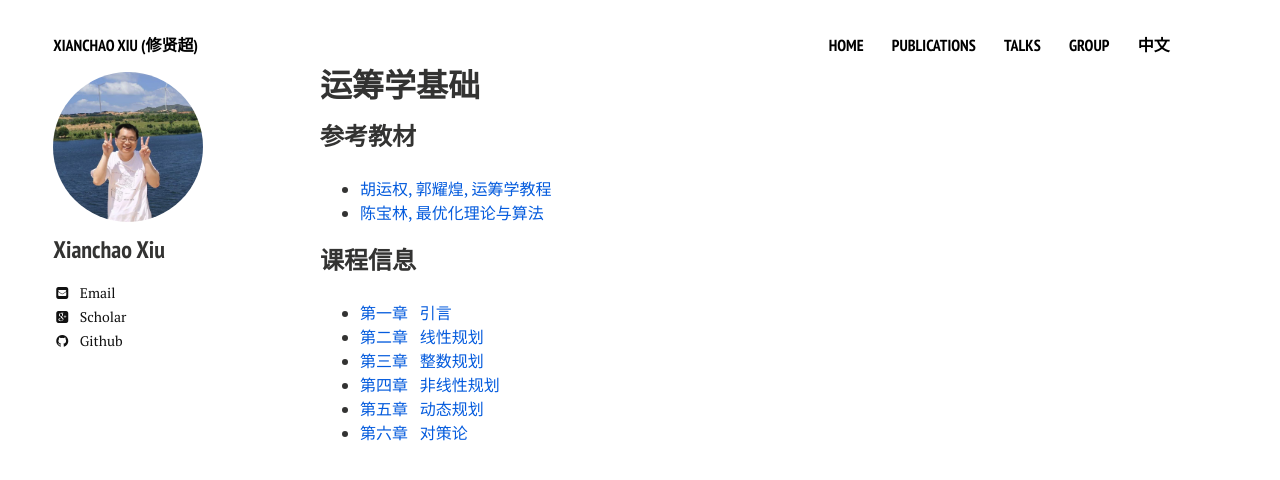
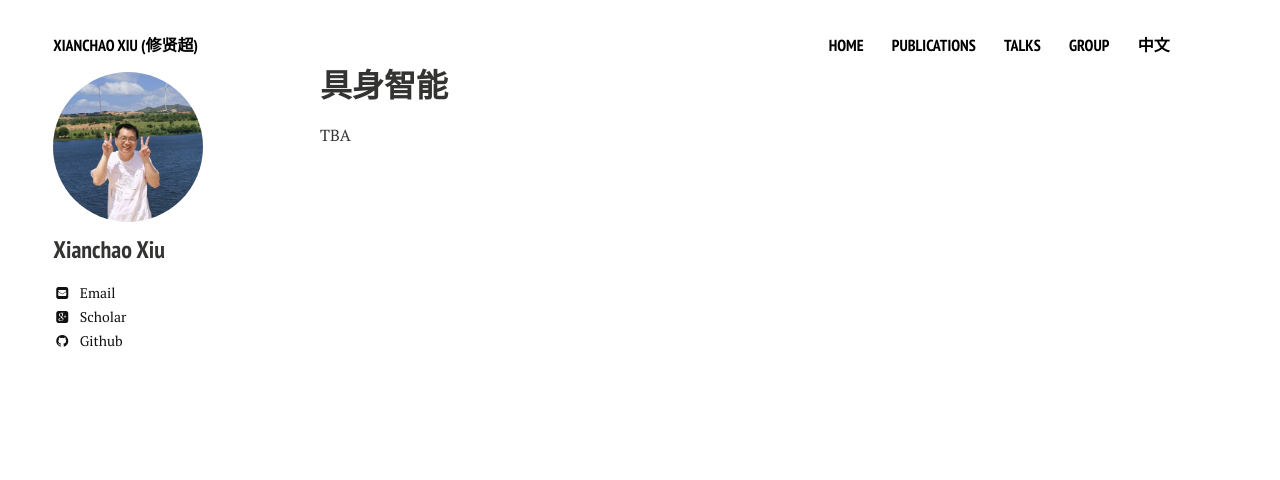
Before and after one commit to xianchaoxiu/xianchaoxiu.github.io, a Jekyll site: the page built from chinese/research/EAI/index.md, in a window 1280 px wide. Shown: the top 480 px of the page. Built offline with Jekyll 4.4.1, drawn with Linux system fonts in a browser that asks for light colours; nearby versions of some CDN libraries.

Commit message:
Update index.md

```diff
--- a/chinese/research/EAI/index.md
+++ b/chinese/research/EAI/index.md
@@ -1,18 +1,8 @@
 ---
 layout: page
-title: 运筹学基础
+title: 具身智能
 comments: false
 share: false
 ---
 
-### 参考教材
-* <a href="https://item.jd.com/14020941.html" class="textlink" target="_blank"> 胡运权, 郭耀煌, 运筹学教程 </a><br>
-* <a href="https://item.jd.com/12755179.html" class="textlink" target="_blank"> 陈宝林, 最优化理论与算法 </a><br>
-
-### 课程信息
-* <a href="../OR/引言.pdf" class="textlink" target="_blank">  第一章 &nbsp;  引言<br>
-* <a href="../OR/线性规划.pdf" class="textlink" target="_blank">  第二章 &nbsp;  线性规划<br>
-* <a href="../OR/整数规划.pdf" class="textlink" target="_blank">  第三章 &nbsp;  整数规划<br>
-* <a href="../OR/非线性规划.pdf" class="textlink" target="_blank"> 第四章 &nbsp;  非线性规划<br>
-* <a href="../OR/动态规划.pdf" class="textlink" target="_blank"> 第五章 &nbsp;  动态规划<br>
-* <a href="../OR/对策论.pdf" class="textlink" target="_blank"> 第六章 &nbsp;  对策论<br>
+TBA
```
